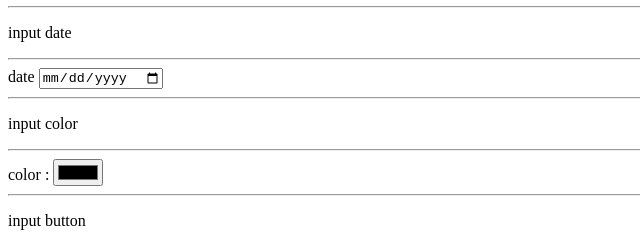
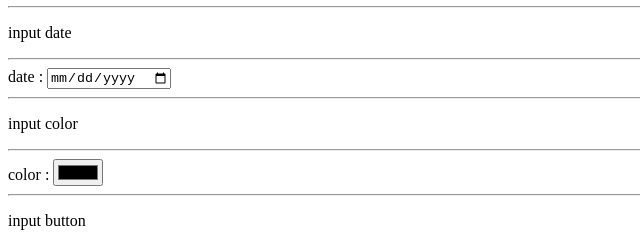
Before and after one commit to KHAIRUL57/PK_day2, a plain HTML site: page index.html in a window 1280 px wide. Shown: the part 209-447 px from the top of the page, 0-640 px from the left. Drawn offline with Linux system fonts and the light colour scheme.

Commit message:
learn to create forms

```diff
--- a/index.html
+++ b/index.html
@@ -31,7 +31,7 @@
     <hr />
     <p>input date</p>
     <hr>
-    <label for="date">date</label>
+    <label for="date">date :</label>
     <input type="date" name="date" id="date">
     <hr />
     <p>input color</p>
```
